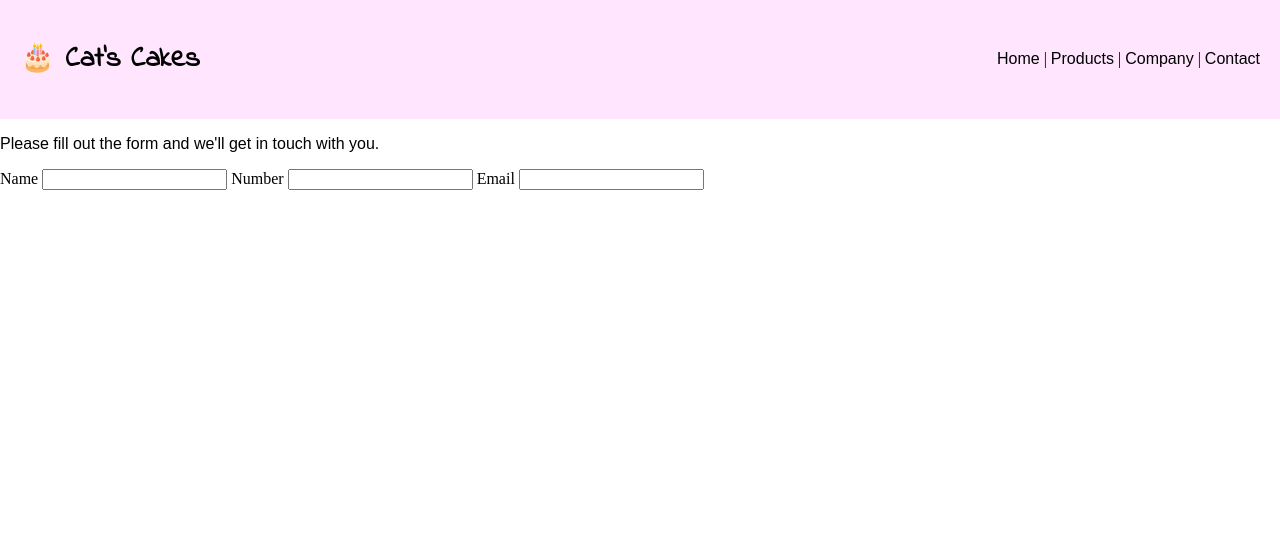
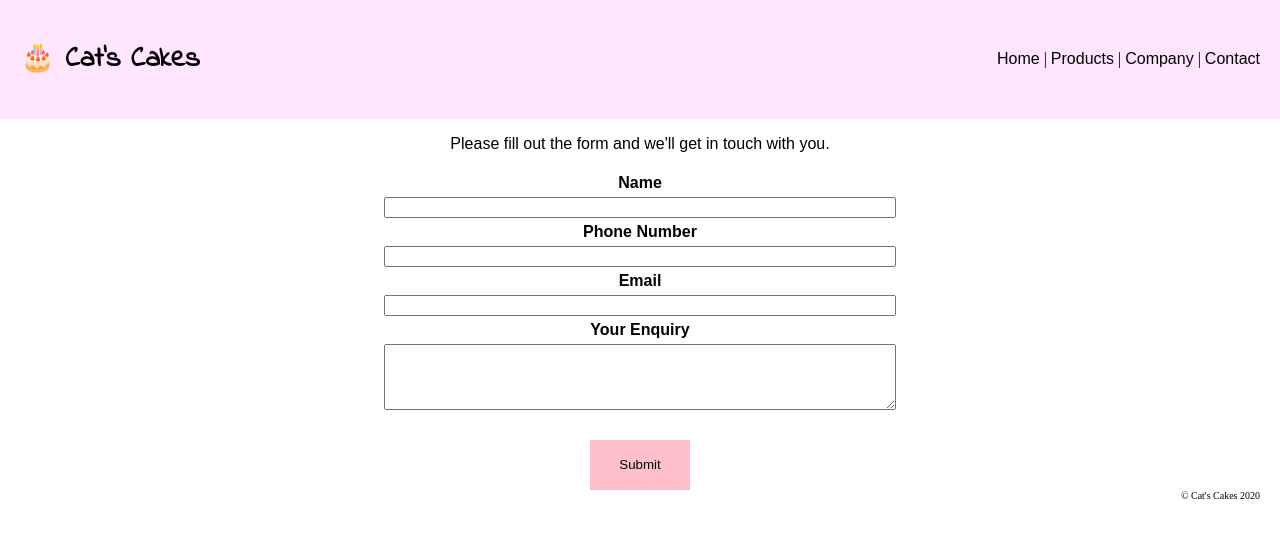
Before and after one commit to brianqhe/cats-cakes-test, a plain HTML site: page pages/contact.html in a window 1280 px wide. Drawn offline with Linux system fonts and the light colour scheme.

Commit message:
completed contact page

```diff
--- a/pages/contact.html
+++ b/pages/contact.html
@@ -21,22 +21,24 @@
         </nav>
     </div>
 
+    <div id="contact-page">
         <p>
             Please fill out the form and we'll get in touch with you.
         </p>
-    <form>
+        <form id="contact-form">
             <label>Name</label>
             <input type="text">
-        <label>Number</label>
+            <label>Phone Number</label>
             <input type="text">
             <label>Email</label>
             <input type="text">
+            <label>Your Enquiry</label>
+            <textarea name="inquiry" rows="4" cols="20"></textarea>
         </form>
-
-
-
+        <button>Submit</button>
 
     </div>
+    <footer>© Cat's Cakes 2020</footer>
 </body>
 
 </html>
--- a/styles/style.css
+++ b/styles/style.css
@@ -9,8 +9,15 @@ h1 {
 a,
 h3,
 h4,
-p {
+p,
+button,
+label,
+input {
     font-family: Arial;
+}
+
+h3 {
+    text-align: center;
 }
 
 a {
@@ -64,7 +71,36 @@ h1 {
 #company-about {
     display: flex;
     align-content: center;
-    padding: 100px;
+    padding: 5%;
+}
+
+#contact-page {
+    text-align: center;
+}
+
+#contact-form {
+    display: flex;
+    flex-direction: column;
+    justify-content: center;
+    margin-right: 30%;
+    margin-left: 30%;
+}
+
+button {
+    margin-top: 30px;
+    height: 50px;
+    width: 100px;
+    background-color: pink;
+    border: none;
+}
+
+button:hover {
+    background-color: salmon;
+}
+
+label {
+    font-weight: bold;
+    margin: 5px;
 }
 
 @media screen and (max-width: 479px) {
@@ -87,8 +123,8 @@ h1 {
         max-width: 80%;
     }
 
-    #company-about {
-        padding: 10px;
+    #contact-form {
+        max-width: 80%;
     }
 }
 
@@ -126,3 +162,9 @@ h1 {
     align-items: center;
     flex-direction: column;
 }
+
+footer {
+    text-align: right;
+    margin-right: 20px;
+    font-size: 10px;
+}
```
Also changed, not shown: index.html (+2 -0 lines), pages/company.html (+4 -1 lines), pages/products.html (+2 -0 lines). Lines whose indentation alone changed are shown as unchanged.
